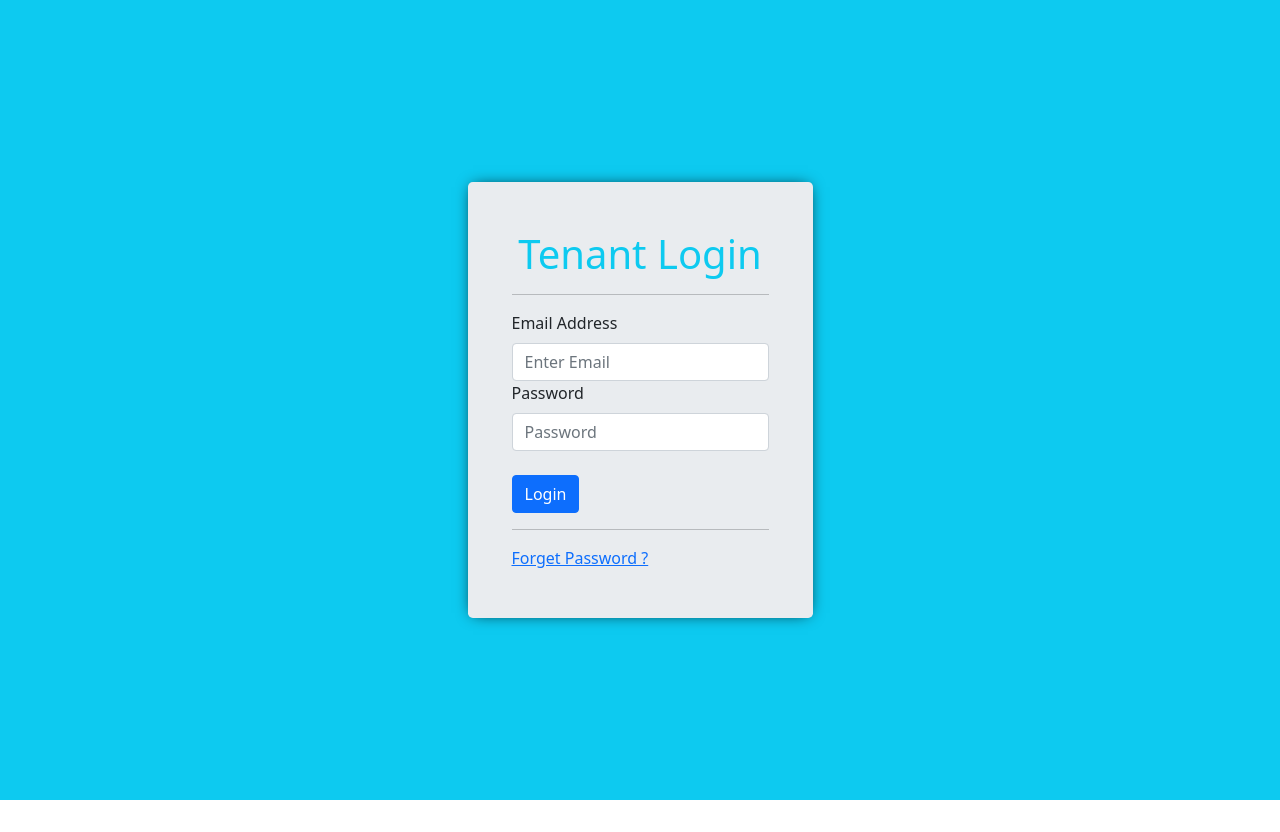
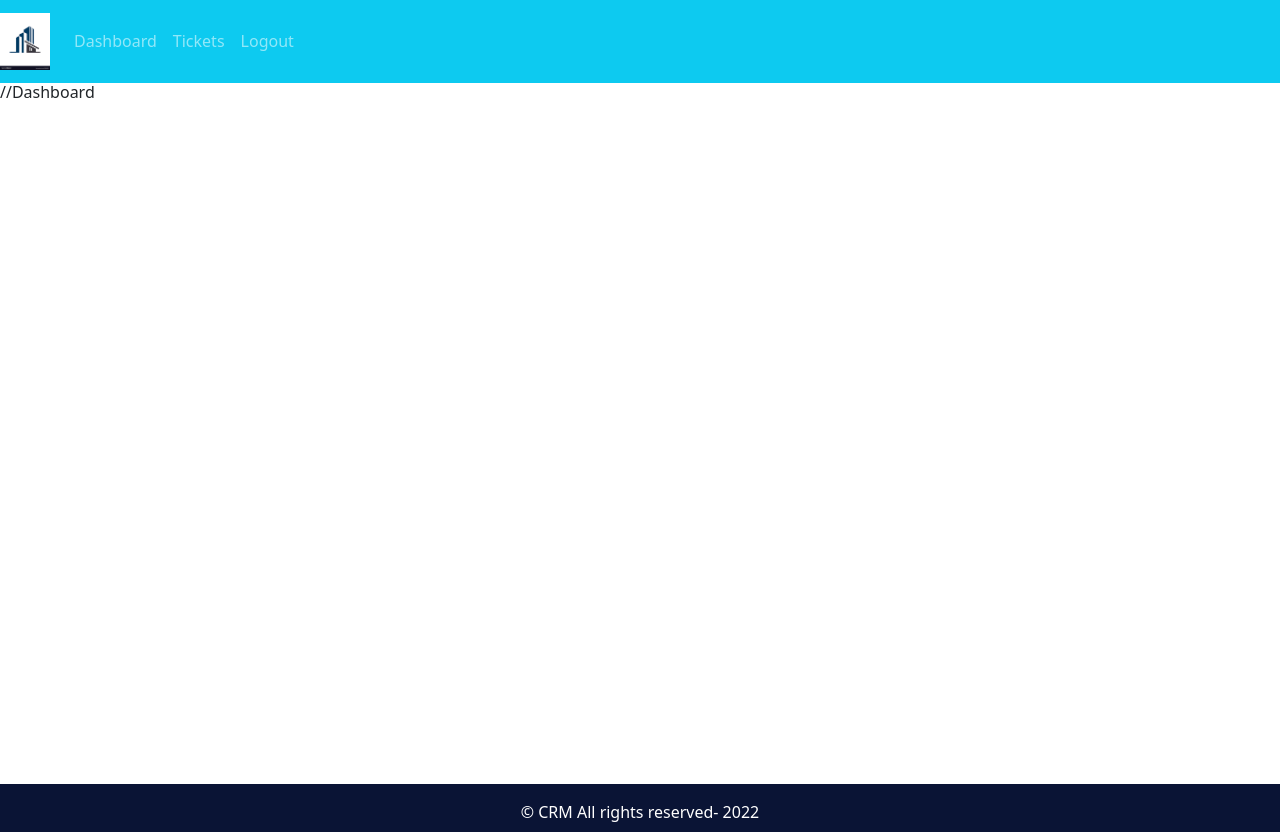
Before and after one commit to Djakhangir/Ticketing-system-on-Mern-Stack, a React (Create React App) app in the folder ticketsystem_mern/: page / in a window 1280 px wide. Before the commit the page ends 800 px from the top, so only its background shows below. Built offline with nearby package versions, Linux system fonts and the light colour scheme.

Commit message:
generic layout is added

```diff
--- a/ticketsystem_mern/src/App.css
+++ b/ticketsystem_mern/src/App.css
@@ -0,0 +1,21 @@
+.default-layout {
+    display: grid;
+    grid-template-rows: 80px auto 3rem;
+    grid-template-areas: "header" "main" "footer"
+}
+
+header {
+    grid-area: header;
+}
+
+main {
+    grid-area: main;
+    min-height: 88vh;
+}
+
+footer {
+    grid-area: footer;
+    background: #0a1435;
+    padding: 1rem;
+    color: white
+}
--- a/ticketsystem_mern/src/App.js
+++ b/ticketsystem_mern/src/App.js
@@ -1,9 +1,17 @@
 import React from 'react'
 import "./App.css";
 import Entry from './Pages/Entry/entry.page';
+import DefaultLayout from './Layout/DefaultLayout';
 
 function App() {
-  return <div className="App"><Entry/></div>;
+  return (
+    <div className="App">
+      {/* <Entry/> */}
+      <DefaultLayout>
+        //Dashboard
+      </DefaultLayout>
+    </div>
+  )
 }
 
 export default App;
--- /dev/null
+++ b/ticketsystem_mern/src/Layout/DefaultLayout.js
@@ -0,0 +1,19 @@
+import React from "react";
+import Header from "./Partials/Header.component";
+import Footer from "./Partials/Footer.component";
+
+const DefaultLayout = ({children}) => {
+  return (
+    <div className="default-layout">
+      <header className="header">
+        <Header />
+      </header>
+      <main className="main">{children}</main>
+      <footer className="footer">
+        <Footer />
+      </footer>
+    </div>
+  );
+};
+
+export default DefaultLayout;
--- /dev/null
+++ b/ticketsystem_mern/src/Layout/Partials/Footer.component.js
@@ -0,0 +1,7 @@
+import React from "react";
+
+const Footer = () => {
+  return <div className="text-center copy-right"> &copy; CRM All rights reserved- 2022 </div>;
+};
+
+export default Footer;
--- /dev/null
+++ b/ticketsystem_mern/src/Layout/Partials/Header.component.js
@@ -0,0 +1,23 @@
+import React from "react";
+import { Navbar, Nav } from "react-bootstrap";
+import logo from "../../Assets/img/Logo.png";
+
+const Header = () => {
+  return (
+    <Navbar collapseOnSelect bg="info" variant="dark" expand="md">
+      <Navbar.Brand>
+        <img src={logo} alt="logo" width="50px" />
+      </Navbar.Brand>
+      <Navbar.Toggle aria-controls="basic-navbar-nav" />
+      <Navbar.Collapse id="basic-navbar-nav">
+        <Nav className="ml-auto">
+          <Nav.Link href="/dashboard">Dashboard</Nav.Link>
+          <Nav.Link href="/tickets">Tickets</Nav.Link>
+          <Nav.Link href="entry">Logout</Nav.Link>
+        </Nav>
+      </Navbar.Collapse>
+    </Navbar>
+  );
+};
+
+export default Header;
```
Also changed, not shown: ticketsystem_mern/src/Assets/img/Logo.png (added).
